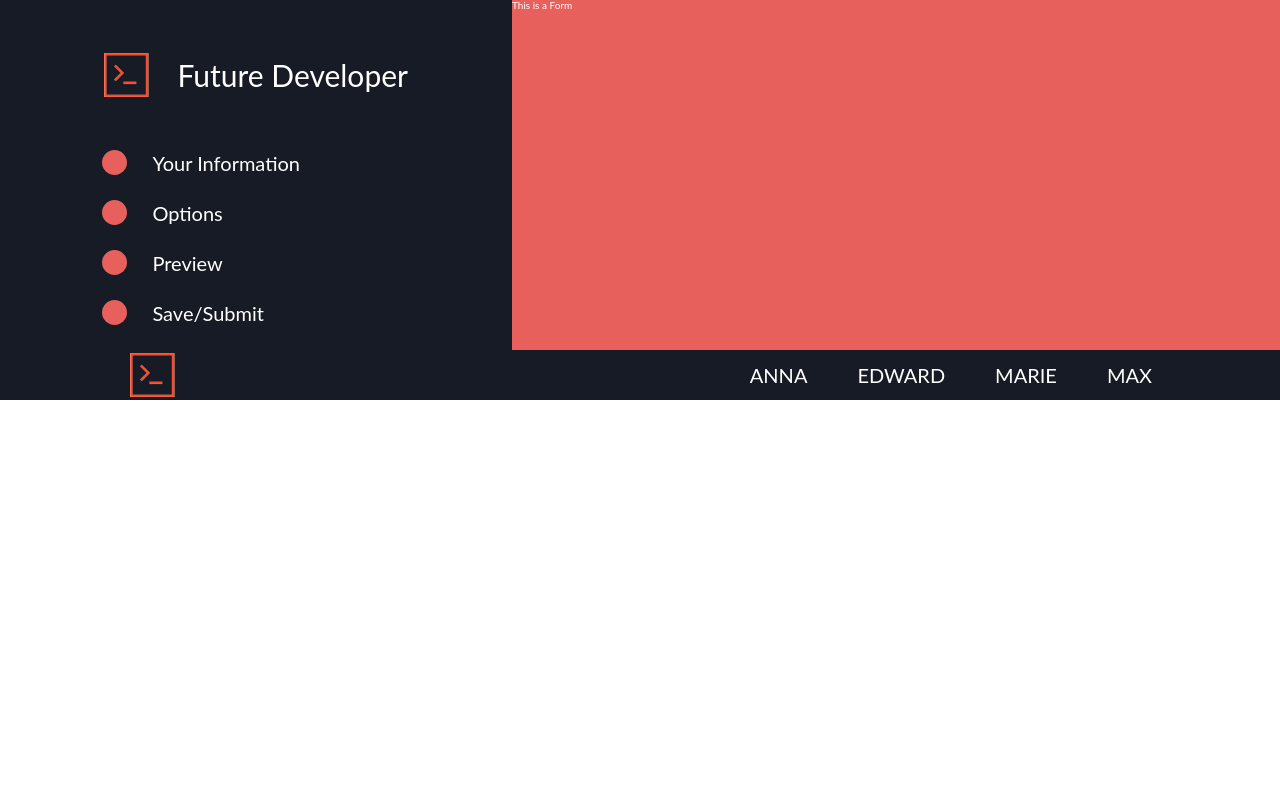
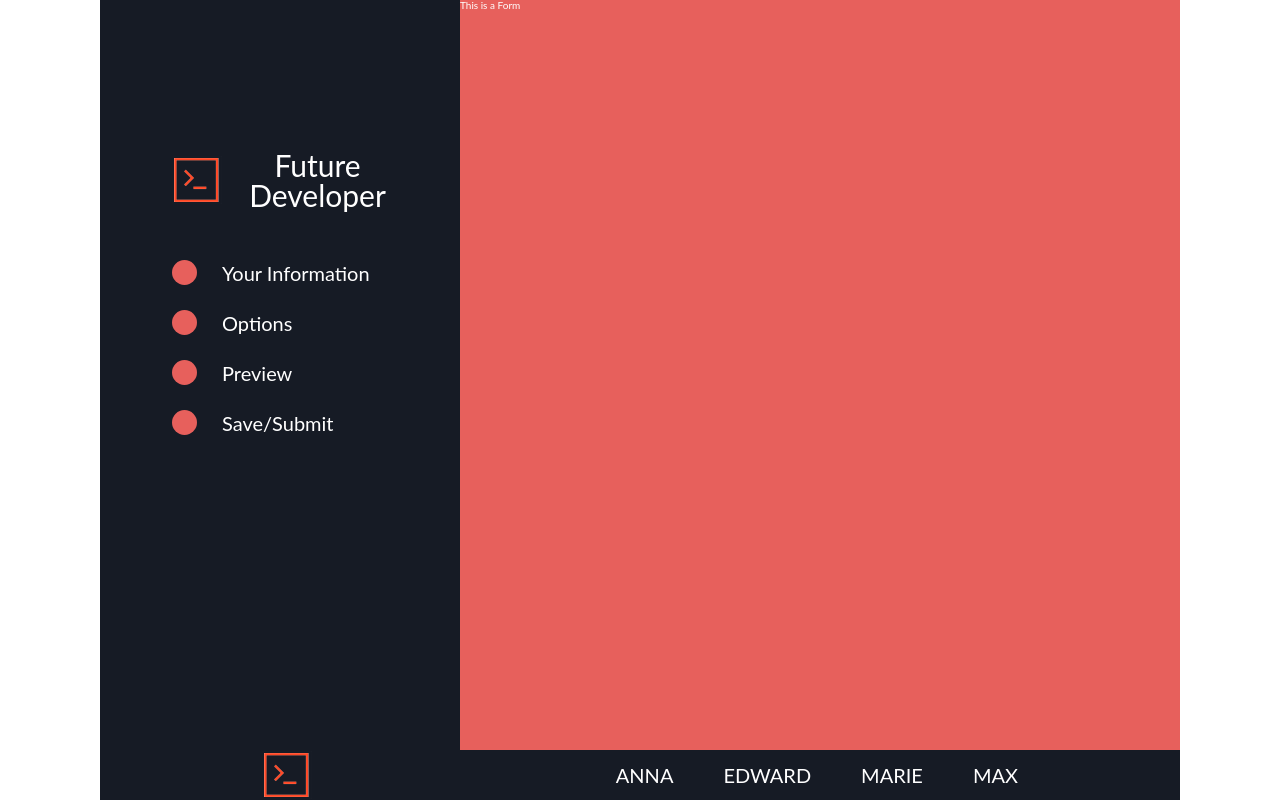
Before and after one commit to EdwardMaxMarieAnna/frontEndDeveloperComingSoon, a React (Create React App) app: page / in a window 1280 px wide. Built offline with nearby package versions, Linux system fonts and the light colour scheme.

Commit message:
minor styling updates

```diff
--- a/src/App.css
+++ b/src/App.css
@@ -24,11 +24,32 @@ a {
 p {
     font-size:2.0rem;
 }
+
+.wrapper {
+    max-width: 1080px;
+    width: 100%;
+    margin: 0 auto;
+}
 /* Side Header Area*/
 .mainGrid {
     display:grid;
-    grid-template-columns: 2fr 3fr;
+    grid-template-columns: 2fr 4fr;
+    height: 100vh;
 }
+
+section {
+    display: flex;
+    justify-content: center;
+}
+
+.mainContent {
+    display: flex;
+    height: 100vh;
+    flex-direction: column;
+    justify-content: center;
+
+}
+
 header {
     background-color:var(--sideBackground);
     text-align:center;
@@ -41,6 +62,14 @@ header img {
     width:50px;
     justify-content:right;
 }
+
+header {
+    height: 100%;
+    display: flex;
+    flex-direction: column;
+    padding-top: 100px;
+    /* justify-content: center; */
+}
 .titleContainer {
     display:flex;
     width:60%;
@@ -48,6 +77,7 @@ header img {
     align-items:center;
     padding:50px 0;
 }
+
 .sectionContainer {
     width:60%;
     margin:0 auto;
@@ -78,7 +108,7 @@ footer{
 .footerLinks {
     display:grid;
     grid-template-columns:1fr 1fr;
-    width:80%;
+    width:70%;
     margin:0 auto;
 }
 .footerLinks ul {
--- a/src/App.js
+++ b/src/App.js
@@ -16,7 +16,7 @@ class App extends Component {
 
   render() {
     return (
-      <div>
+      <div className="mainContent wrapper">
         <div className="mainGrid">
         <Header />
 
```
